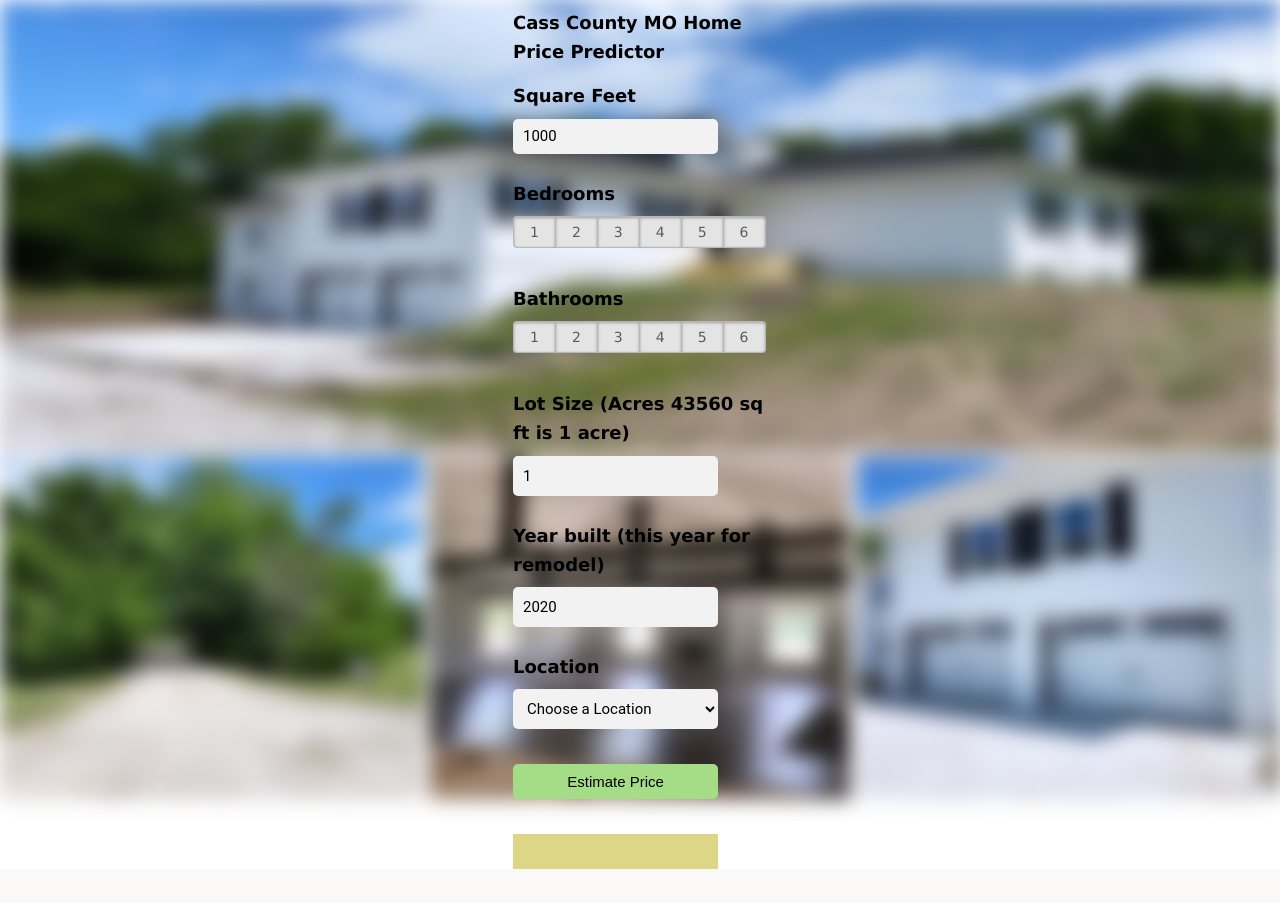
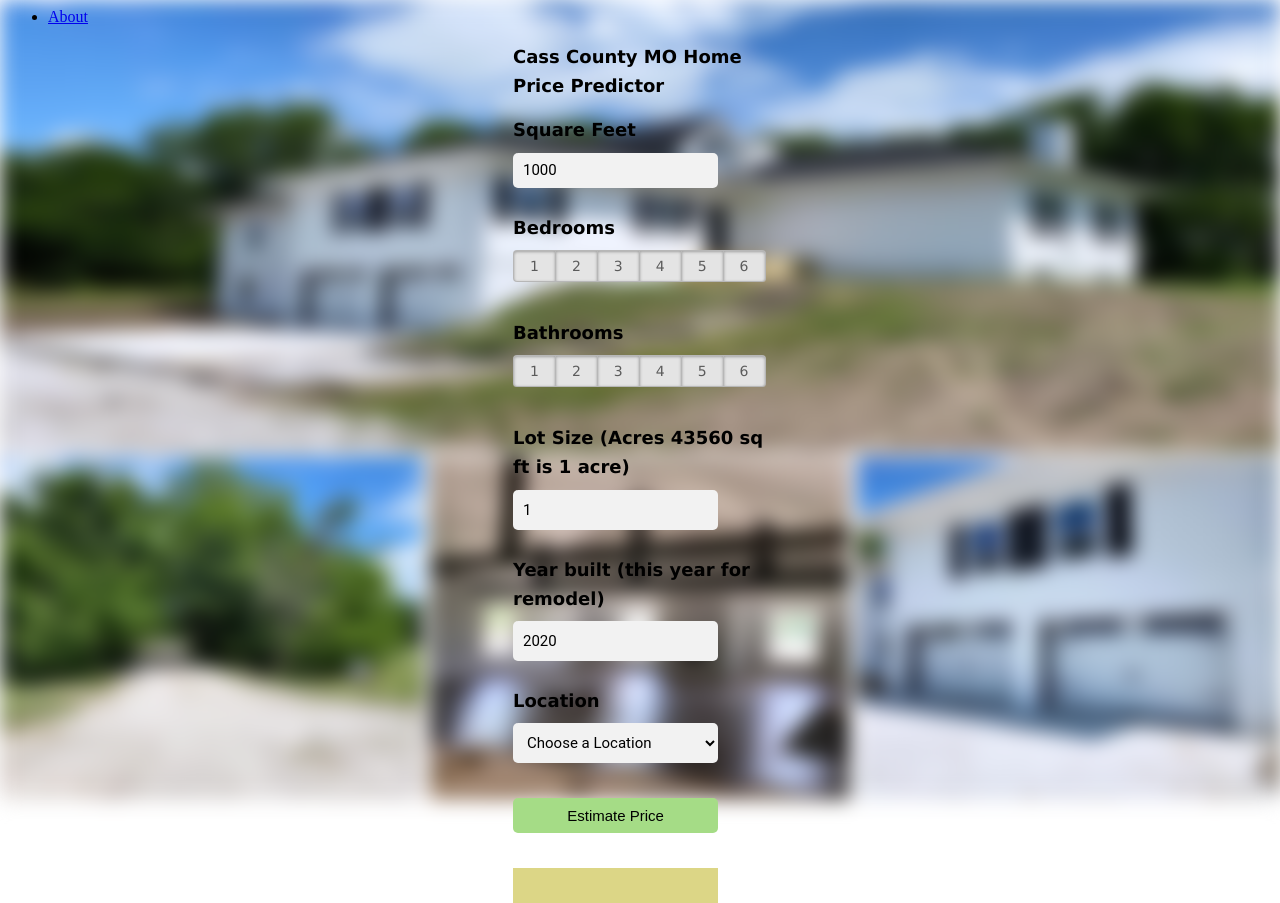
Before and after one commit to rwlink3z8/home_price_predictor, a Flask app: page / in a window 1280 px wide. Before the commit the page ends 869 px from the top, so only its background shows below. Run offline with Flask 2, Linux system fonts and the light colour scheme; parts of the project's set-up code (start-up, migrations or seed data) failed here and were passed over.

Commit message:
Add files via upload

```diff
--- a/app/templates/app.html
+++ b/app/templates/app.html
@@ -6,6 +6,11 @@
         <link rel="stylesheet" href="app.css">
     </head>
     <body>
+        <div id="navbar" class="collapse navbar-collapse">
+            <ul class="nav navbar-nav">
+                <li><a href=https://github.com/rwlink3z8/home_price_predictor/blob/master/README.md>About</a></li>
+            </ul>
+        </div>
     <div class="img"></div>
     <form class="form">
         <h2>Cass County MO Home Price Predictor</h2>
```
